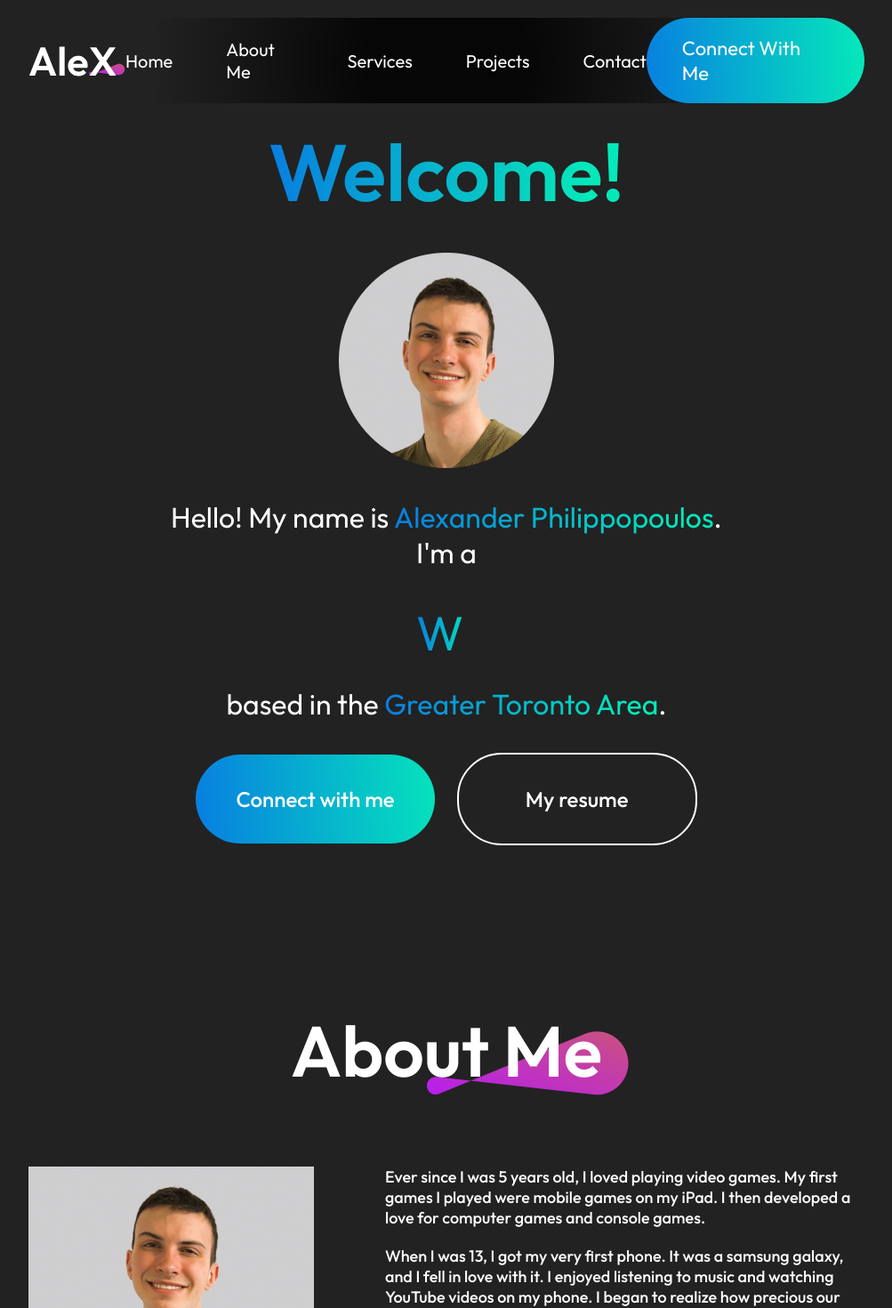
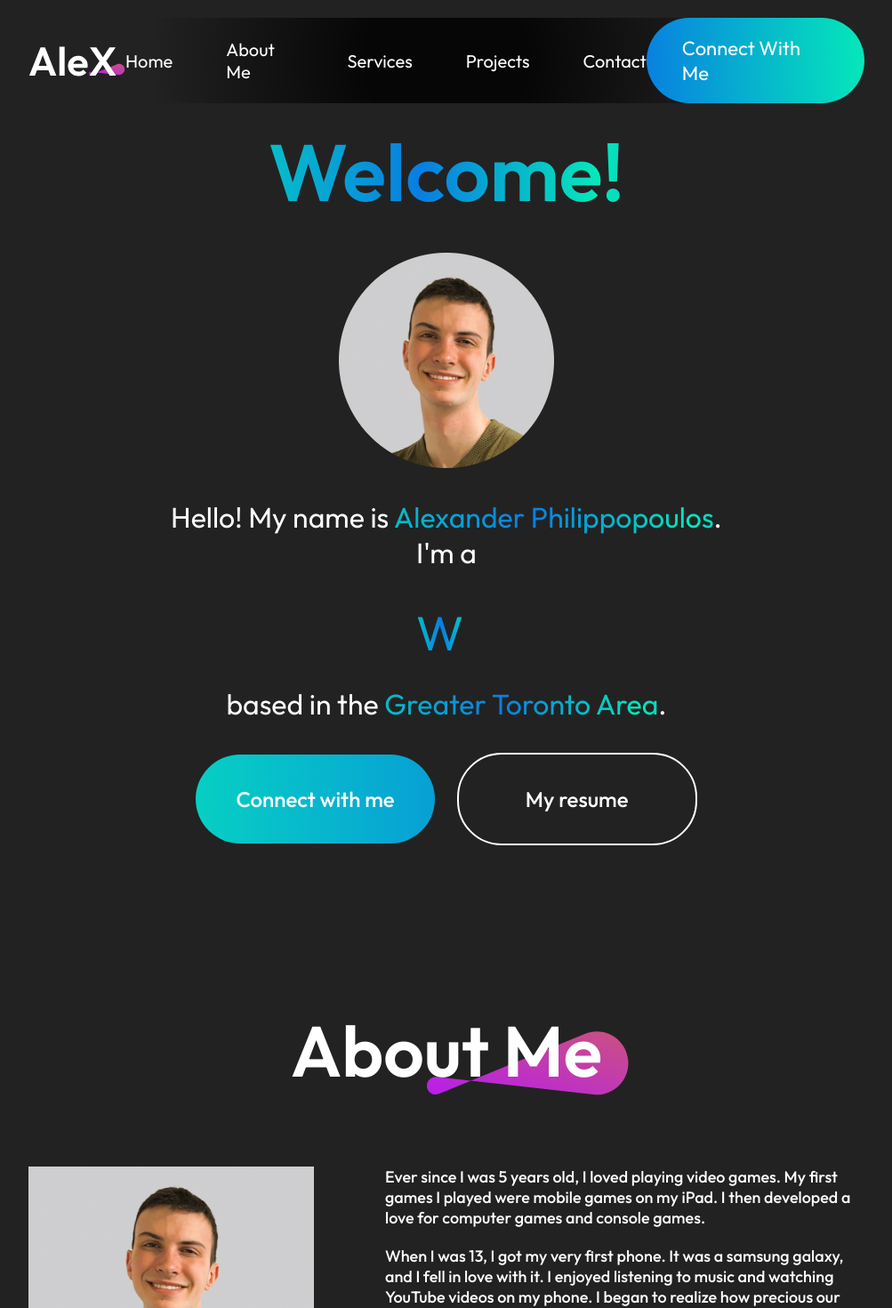
Before and after one commit to aphilippopoulos248/alexander-portfolio, a React (Vite) app: page / in a window 1280 px wide. Shown: the top 1470 px of the page at 89% size, without its empty margins (138-1141 px from the left). Built offline with nearby package versions, Linux system fonts and the light colour scheme.

Commit message:
Updated page animations

```diff
--- a/package.json
+++ b/package.json
@@ -22,11 +22,14 @@
     "@types/react": "^19.0.10",
     "@types/react-dom": "^19.0.4",
     "@vitejs/plugin-react": "^4.3.4",
+    "autoprefixer": "^10.4.21",
     "eslint": "^9.21.0",
     "eslint-plugin-react-hooks": "^5.1.0",
     "eslint-plugin-react-refresh": "^0.4.19",
     "globals": "^15.15.0",
+    "postcss": "^8.5.3",
     "sass": "^1.86.0",
+    "tailwindcss": "^4.0.17",
     "vite": "^6.2.0"
   }
 }
--- a/src/components/about/About.jsx
+++ b/src/components/about/About.jsx
@@ -8,19 +8,25 @@ import java from '../../assets/java.svg'
 import javascript from '../../assets/javascript.svg'
 import html from '../../assets/html.svg'
 import css from '../../assets/css.svg'
+import AOS from "aos";
+import "aos/dist/aos.css"
+import { useEffect } from "react"
 
 const About = () => {
+    useEffect(() => {
+      AOS.init({})
+    }, [])
   return (
     <div id='about' className='about'>
-        <div className="about-title">
+        <div className="about-title" data-aos="fade-up">
           <h1>About Me</h1>
           <img src={theme_pattern} alt="" />
         </div>
         <div className="about-sections">
-          <div className="about-left">
+          <div className="about-left" data-aos="fade-right" data-aos-delay="300">
               <img src={profile_img} alt="" />
           </div>
-          <div className="about-right">
+          <div className="about-right" data-aos="fade-left" data-aos-delay="600">
             <div className="about-para">
               <p>Ever since I was 5 years old, I loved playing video games. My first games I played were mobile games on my iPad. I then developed a love for computer games and console games.</p>
               <p>When I was 13, I got my very first phone. It was a samsung galaxy, and I fell in love with it. I enjoyed listening to music and watching YouTube videos on my phone. I began to realize how precious our mobile devices can really be.</p>
--- a/src/components/contact/Contact.jsx
+++ b/src/components/contact/Contact.jsx
@@ -8,7 +8,7 @@ import linkedin_icon from '../../assets/icons8-linkedin.svg'
 const Contact = () => {
   return (
     <div id='contact' className='contact'>
-        <div className="contact-title">
+        <div className="contact-title" data-aos="fade-up">
             <h1>Contact Me</h1>
             <img src={theme_pattern} alt=""/>
         </div>
--- a/src/components/hero/Hero.jsx
+++ b/src/components/hero/Hero.jsx
@@ -13,7 +13,7 @@ const Hero = () => {
   }, [])
   return (
     <div id='home' className='hero'>
-      <h1 data-aos="fade-up"><span>Welcome!</span></h1>
+        <h1 data-aos="fade-up"><span>Welcome!</span></h1>
         <img src={profile_img} alt="" data-aos="fade-up" data-aos-delay="300"/>
         <p data-aos="fade-up" data-aos-delay="600">Hello! My name is <span>Alexander Philippopoulos</span>. I'm a <br></br>
           <div className="type-animation">
--- a/src/components/hero/Hero.scss
+++ b/src/components/hero/Hero.scss
@@ -15,10 +15,17 @@
     font-weight: 600;
 }
 .hero h1 span{
-    background: linear-gradient(270deg, #05E8BA 10%, #087EE1 100%);
+    background: linear-gradient(270deg,
+    #05E8BA,
+    #087EE1,
+    #05E8BA,
+    #087EE1,
+    #06C8C6);
+    background-size: 200% 200%;
     background-clip: text;
     -webkit-background-clip: text;
     -webkit-text-fill-color: transparent;
+    animation: gradient 8s ease infinite;
 }
 .type-animation{
     text-align: center;
@@ -32,10 +39,17 @@
     line-height: calc-rem(40);
 }
 .hero p span{
-    background: linear-gradient(270deg, #05E8BA 10%, #087EE1 100%);
+    background: linear-gradient(270deg,
+    #05E8BA,
+    #087EE1,
+    #05E8BA,
+    #087EE1,
+    #06C8C6);
+    background-size: 200% 200%;
     background-clip: text;
     -webkit-background-clip: text;
     -webkit-text-fill-color: transparent;
+    animation: gradient 8s ease infinite;
 }
 .hero-action{
     display: flex;
@@ -49,7 +63,13 @@
 .hero-connect{
     padding: calc-rem(25) calc-rem(45);
     border-radius: calc-rem(50);
-    background: linear-gradient(264deg, #05E8BA -5.09%, #087EE1 100%);
+    background: linear-gradient(270deg,
+    #07B3CE,
+    #0793D9,
+    #07B3CE,
+    #06D3C2);
+    background-size: 200% 200%;
+    animation: gradient 8s ease infinite;
     cursor: pointer;
 }
 .hero-resume{
@@ -67,3 +87,13 @@
 .video-section{
     width: 70%;
 }
+
+@keyframes gradient {
+    0%,
+    100% {
+        background-position: 0% 0%;
+    }
+    50% {
+        background-position: 100% 100%;
+    }
+}
--- a/src/components/projects/Projects.jsx
+++ b/src/components/projects/Projects.jsx
@@ -7,11 +7,11 @@ import arrow_icon from '../../assets/arrow_icon.svg'
 const Projects = () => {
   return (
     <div id='projects' className='projects'>
-        <div className="projects-title">
+        <div className="projects-title" data-aos="fade-up">
             <h1>My Projects</h1>
             <img src={theme_pattern} alt="" />
         </div>
-        <div className="projects-container">
+        <div className="projects-container" data-aos="fade-up" data-aos-delay="300">
             {mywork_data.map((work, index)=>{
                 return <img key={index} src={work.w_img} alt="" />
             })}
--- a/src/components/services/Services.jsx
+++ b/src/components/services/Services.jsx
@@ -7,11 +7,11 @@ import arrow_icon from '../../assets/arrow_icon.svg'
 const Services = () => {
   return (
     <div id='services' className='services'>
-        <div className="services-title">
+        <div className="services-title" data-aos="fade-up">
             <h1>My Services</h1>
             <img src={theme_pattern} alt=""/>
         </div>
-        <div className="services-container">
+        <div className="services-container" data-aos="fade-up" data-aos-delay="300">
             {Services_Data.map((service, index)=>{
                 return <div className='services-format'>
                     <h3>{service.s_no}</h3>
```
Also changed, not shown: 1 other file (tests, documents, lock files or other folders).
